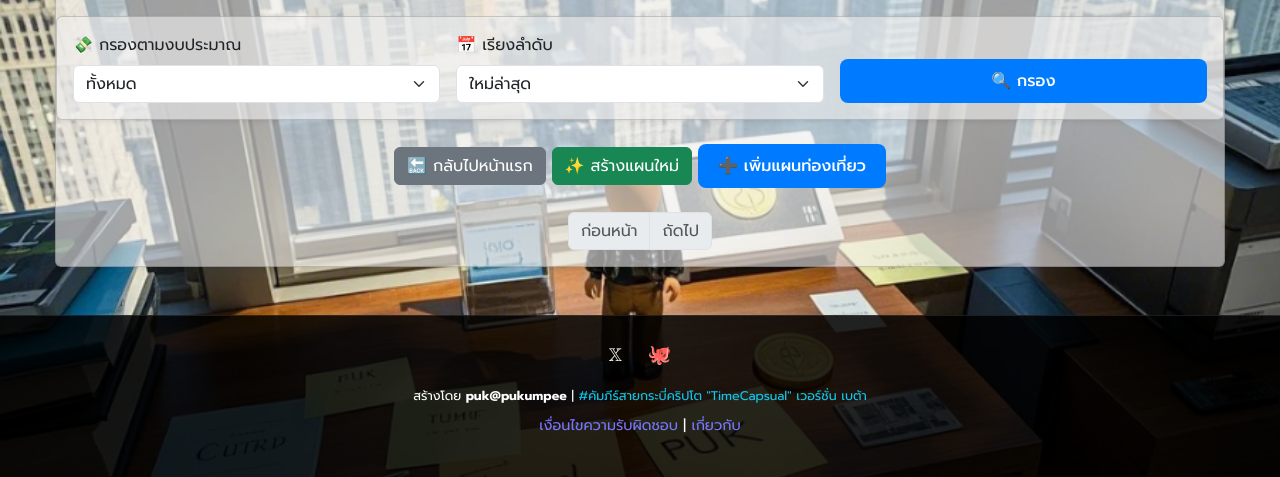
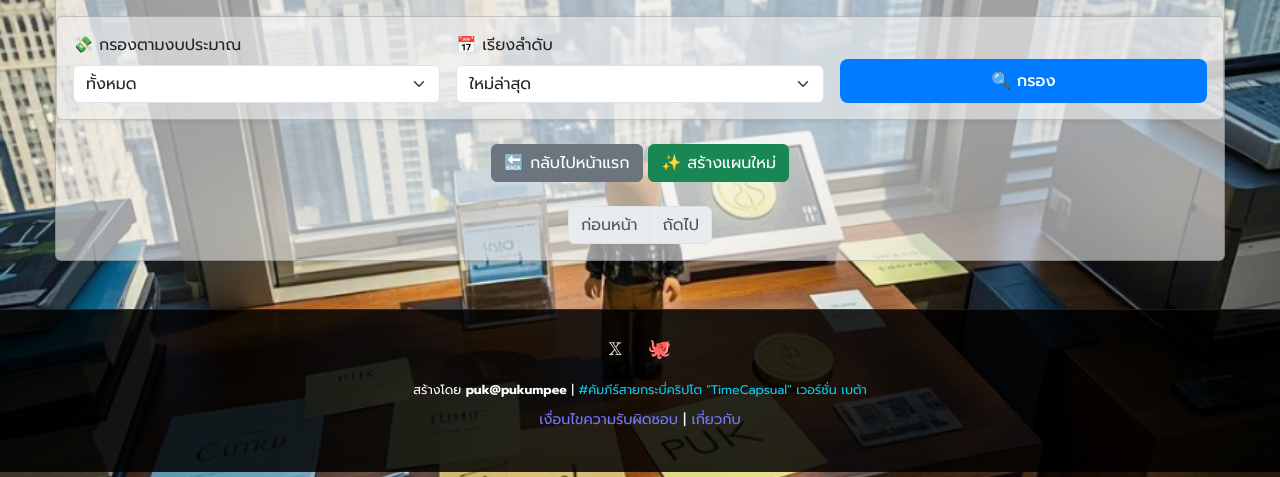
Before and after one commit to githubway2us/travel, a Flask app: page /province/1 in a window 1280 px wide. Shown: the part 243-720 px from the top of the page. Run offline with Flask 3, Linux system fonts and the light colour scheme; a user stored in the database is signed in.

Commit message:
update UI and image files

```diff
--- a/templates/province.html
+++ b/templates/province.html
@@ -39,7 +39,6 @@
             <a href="{{ url_for('index') }}" class="btn btn-secondary">🔙 กลับไปหน้าแรก</a>
             {% if session.user_id %}
                 <a href="{{ url_for('post', province_id=province.id) }}" class="btn btn-success">✨ สร้างแผนใหม่</a>
-                <a href="{{ url_for('add_plan', province_id=province.id) }}" class="btn btn-primary">➕ เพิ่มแผนท่องเที่ยว</a>
             {% else %}
                 <p class="text-muted mt-2">🔒 กรุณาล็อกอินเพื่อสร้างหรือเพิ่มแผนการท่องเที่ยว</p>
             {% endif %}
```
Also changed, not shown: instance/database.db (added).
